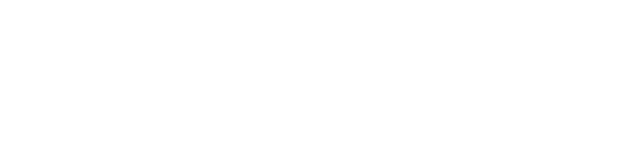
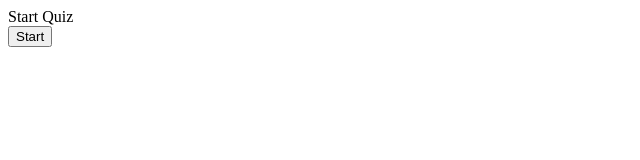
Before and after one commit to gabimtolentino/Fun-Facts-Trivia-Quiz, a plain HTML site: page index.html in a window 1280 px wide. Shown: the whole page, without its empty margins (0-640 px from the left). Drawn offline with Linux system fonts and the light colour scheme.

Commit message:
added start button in html

```diff
--- a/index.html
+++ b/index.html
@@ -16,3 +16,9 @@
         }
     </style>
 </head>
+
+<body>
+    <header>
+      <div class= "start quiz">Start Quiz</div>
+      <button class="start-button">Start</button>
+    </header>
--- a/script.js
+++ b/script.js
@@ -0,0 +1 @@
+var tagName = prompt("m")
```
